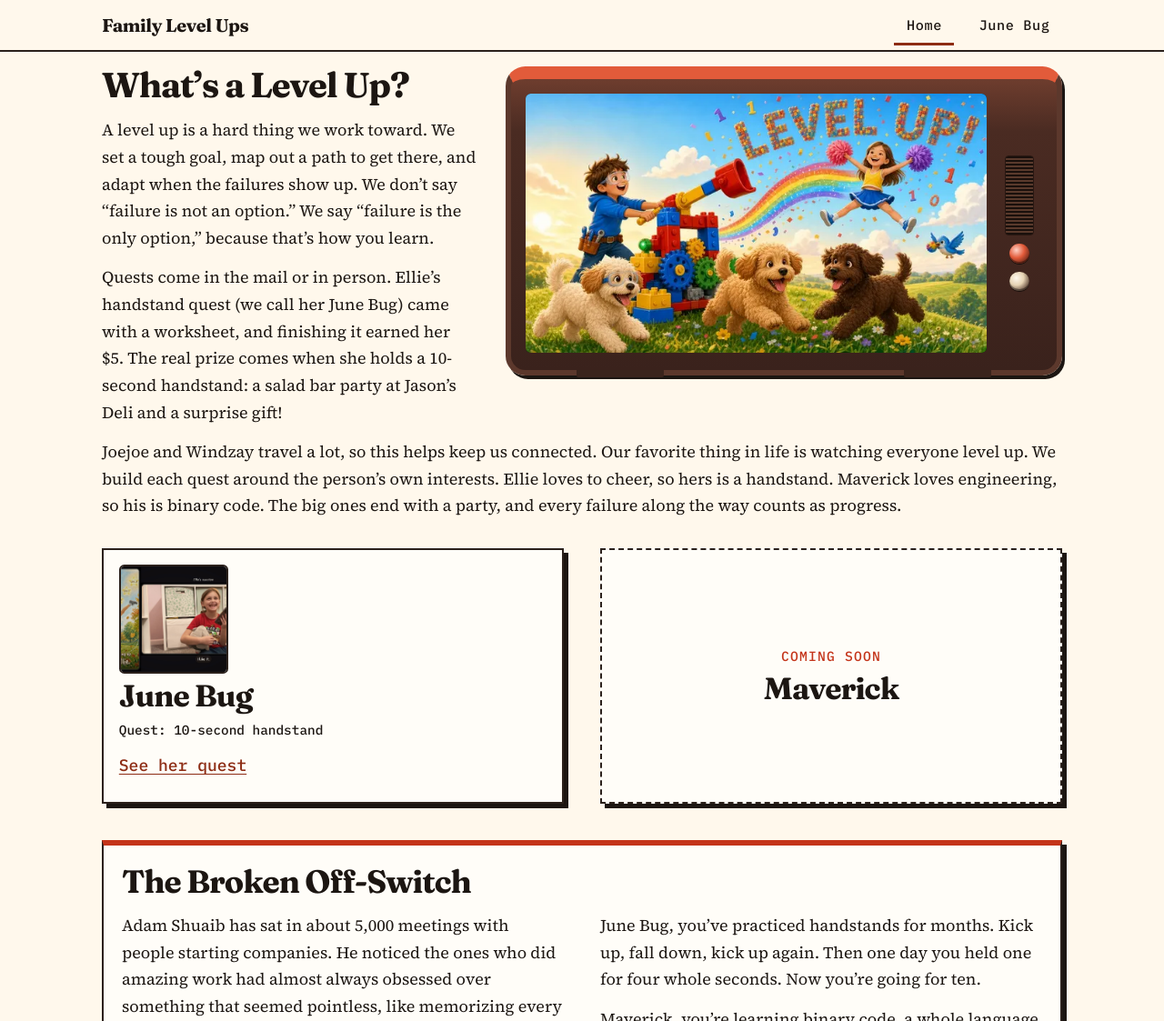
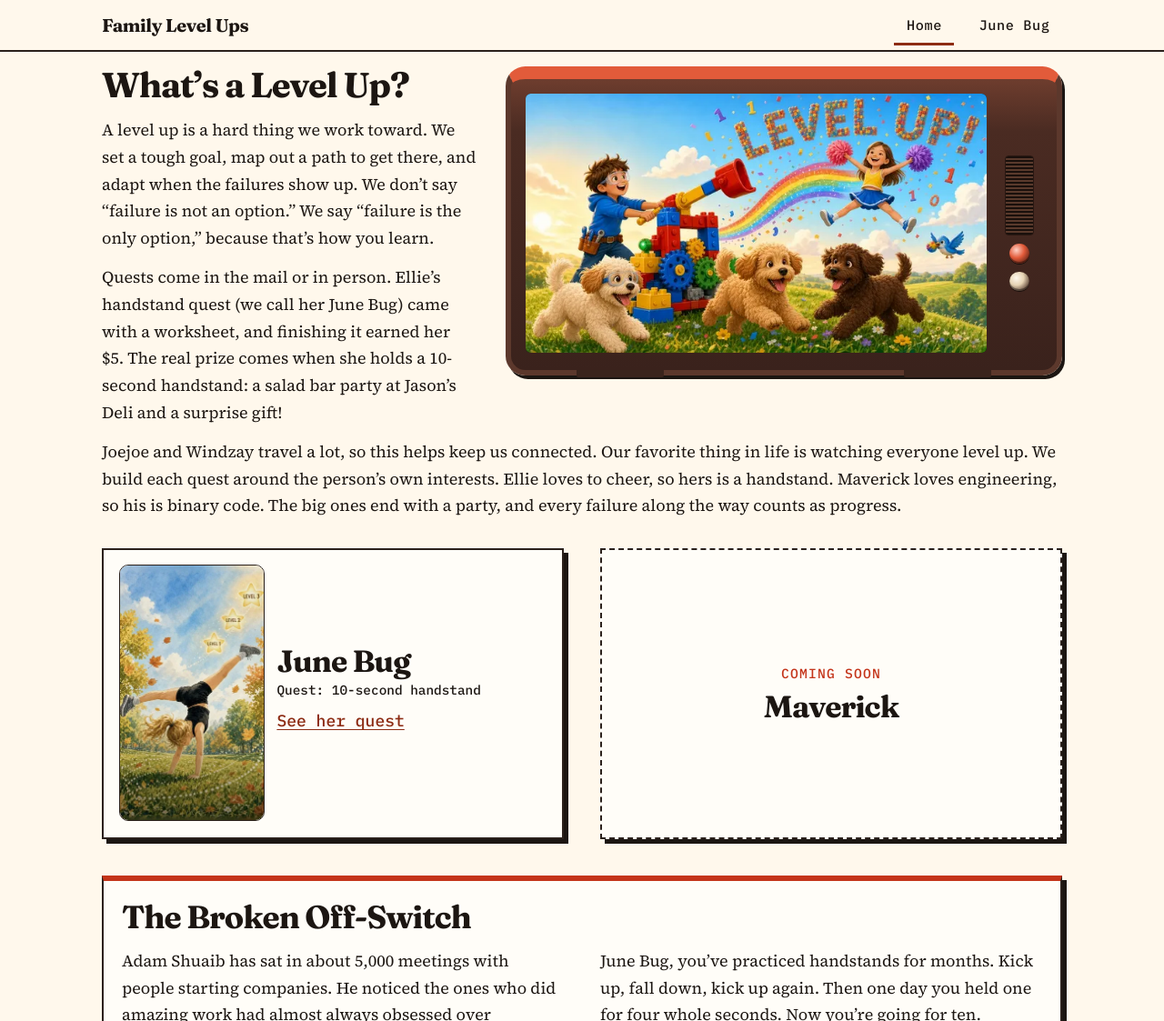
Before and after one commit to familylevelups/familylevelups.github.io, a plain HTML site: page index.html in a window 1280 px wide. Shown: the top 1123 px of the page at 91% size. Drawn offline with Linux system fonts and the light colour scheme.

Commit message:
Use the cartwheel art on the June Bug card.
Show the whole portrait beside her name, quest, and link.

Co-authored-by: KidRunComVC <KidRunComVC@users.noreply.github.com>

```diff
--- a/css/styles.css
+++ b/css/styles.css
@@ -528,14 +528,32 @@ h2 {
   color: var(--ink);
 }
 
-.person-thumb {
-  width: 7.5rem;
-  max-width: 7.5rem;
-  height: 7.5rem;
-  object-fit: cover;
-  object-position: center 20%;
-  border: 2px solid var(--stroke);
-  border-radius: 0.35rem;
+.person-card.has-art {
+  flex-direction: row;
+  align-items: center;
+  gap: 0.85rem;
+}
+
+.person-art {
+  display: block;
+  flex: 0 0 auto;
+  width: 120px;
+  max-width: 120px;
+}
+
+.person-art img {
+  display: block;
+  width: 120px;
+  max-width: 120px;
+  height: auto;
+  object-fit: contain;
+  background: #fff;
+  border: 1px solid var(--stroke);
+  border-radius: 10px;
+}
+
+.person-copy {
+  min-width: 0;
 }
 
 .quest-line {
@@ -727,6 +745,12 @@ a.person-card:focus-visible {
     height: 100%;
   }
 
+  .person-art,
+  .person-art img {
+    width: 160px;
+    max-width: 160px;
+  }
+
   .tv-side {
     width: 3rem;
     gap: 0.55rem;
--- a/index.html
+++ b/index.html
@@ -50,11 +50,16 @@
         </div>
         <ul class="split people">
           <li>
-            <article class="person-card">
-              <img class="person-thumb" src="/assets/video/ellie-reaction-poster.jpg" alt="" width="1920" height="1080" loading="lazy">
-              <h2>June Bug</h2>
-              <p class="quest-line">Quest: 10-second handstand</p>
-              <a href="/june-bug/">See her quest</a>
+            <article class="person-card has-art">
+              <picture class="person-art">
+                <source type="image/webp" srcset="/assets/img/june-bug-card-320.webp 320w, /assets/img/june-bug-card-480.webp 480w" sizes="(min-width: 900px) 160px, 120px">
+                <img src="/assets/img/june-bug-card-480.jpg" srcset="/assets/img/june-bug-card-320.jpg 320w, /assets/img/june-bug-card-480.jpg 480w" sizes="(min-width: 900px) 160px, 120px" width="480" height="851" alt="Storybook watercolor of June Bug doing a cartwheel in an autumn park, with stars marked Level 1, Level 2 and Level 3" loading="lazy">
+              </picture>
+              <div class="person-copy">
+                <h2>June Bug</h2>
+                <p class="quest-line">Quest: 10-second handstand</p>
+                <a href="/june-bug/">See her quest</a>
+              </div>
             </article>
           </li>
           <li>
```
Also changed, not shown: assets/img/june-bug-card-320.jpg (added), assets/img/june-bug-card-320.webp (added), assets/img/june-bug-card-480.jpg (added), assets/img/june-bug-card-480.webp (added).
